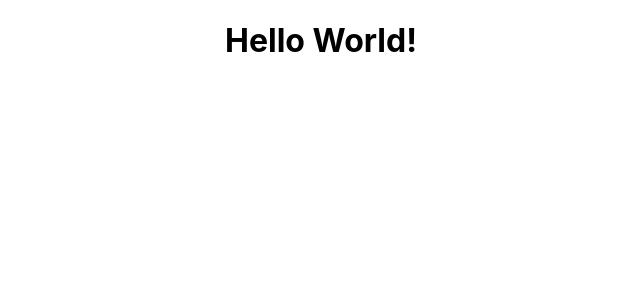
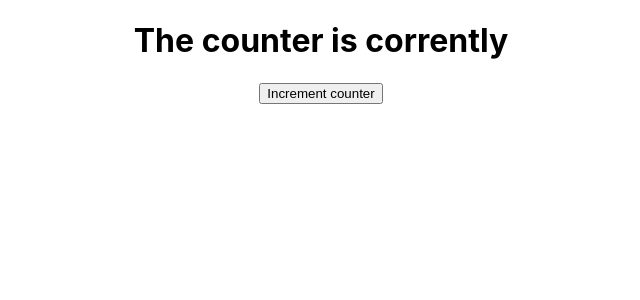
Before and after one commit to AlexFoxJS/react-testing-with-jest-and-enzyme, a React (Create React App) app: page / in a window 1280 px wide. Shown: the top 300 px of the page, without its empty margins (319-959 px from the left). Built offline with nearby package versions, Linux system fonts and the light colour scheme.

Commit message:
master: 16 More datatest Attribute Tests

```diff
--- a/src/App.js
+++ b/src/App.js
@@ -5,7 +5,8 @@
 	render() {
 		return (
 			<div className="App" data-test="component-app">
-				<h1>Hello World!</h1>
+				<h1 data-test="counter-display">The counter is corrently</h1>
+				<button data-test="increment-button">Increment counter</button>
 			</div>
 		);
 	}
```
Also changed, not shown: 2 other files (tests, documents, lock files or other folders).
